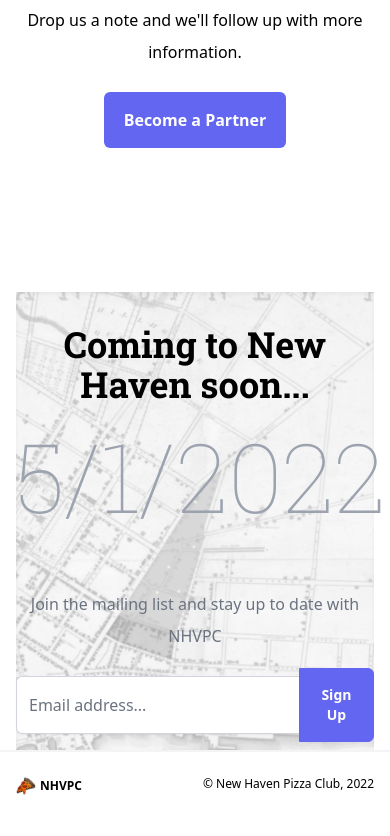
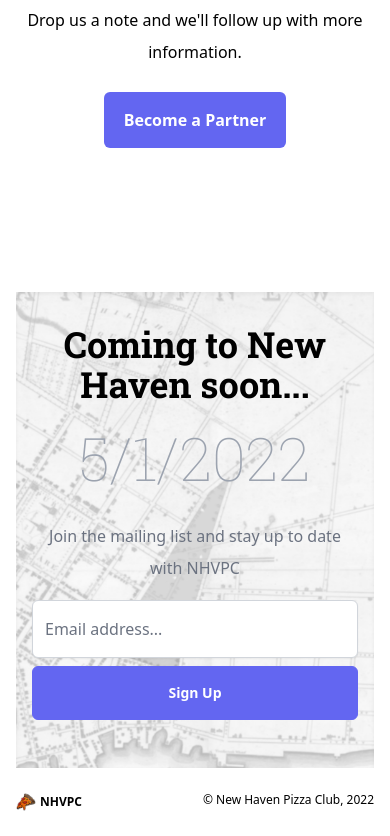
Before and after one commit to chambaz/nhvpc, a Next.js app: page / in a window 390 px wide. Shown: the part 6535-7371 px from the top of the page. Built offline with nearby package versions, Linux system fonts and the light colour scheme.

Commit message:
Responsive join panel

```diff
--- a/components/join.js
+++ b/components/join.js
@@ -2,32 +2,30 @@ const Join = () => {
   return (
     <div
       id="join"
-      className="shadow-inner py-2 lg:py-16 lg:pb-20 leading-loose bg-gray-100 text-gray-500 text-center bg-no-repeat bg-cover"
+      className="shadow-inner py-2 pb-12 lg:py-16 lg:pb-20 leading-loose bg-gray-100 text-gray-500 text-center bg-no-repeat bg-cover"
       style={{
         backgroundImage: 'url(/img/map.jpg)',
       }}>
-      <div className="max-w-4xl mx-auto">
+      <div className="max-w-4xl mx-auto px-4 lg:px-0">
         <h2 className="text-4xl font-bold font-serif my-6 text-black">
           Coming to New Haven soon...
         </h2>
-        <p className="text-8xl font-serif mb-5 bg-clip-text text-gray-400 font-light">
+        <p className="text-6xl lg:text-8xl font-serif mb-5 bg-clip-text text-gray-400 font-light">
           5/1/2022
         </p>
-        <h3 className="mt-16 mb-4">
+        <h3 className="mt-8 lg:mt-16 mb-4">
           Join the mailing list and stay up to date with NHVPC
         </h3>
-        <div className="flex flex-row justify-center items-center">
+        <div className="flex flex-col lg:flex-row justify-center items-center">
           <input
             type="text"
             name="first-name"
             id="first-name"
             autoComplete="given-name"
             placeholder="Email address..."
-            className="max-w-lg py-4 block w-full shadow-sm focus:ring-indigo-500 focus:border-indigo-500 sm:text-sm border-gray-300 border-r-0 rounded-md rounded-r-none"
+            className="max-w-lg py-4 block w-full shadow-sm focus:ring-indigo-500 focus:border-indigo-500 sm:text-sm border-gray-300 lg:border-r-0 rounded-md lg:rounded-r-none"
           />
-          <button
-            onClick={() => setModalOpen(false)}
-            className="text-sm block py-4 px-4 bg-indigo-500 border border-indigo-500 text-white rounded-md rounded-l-none font-bold transition-all hover:bg-indigo-400">
+          <button className="text-sm mt-2 lg:mt-0 w-full lg:w-auto block py-4 px-4 bg-indigo-500 border border-indigo-500 text-white rounded-md lg:rounded-l-none font-bold transition-all hover:bg-indigo-400">
             Sign Up
           </button>
         </div>
--- a/pages/index.js
+++ b/pages/index.js
@@ -31,7 +31,7 @@ export default function Home() {
         </div>
       </main>
 
-      <footer className="w-full py-6 px-4 border-t-2 border-gray-100 text-xs">
+      <footer className="w-full py-6 px-4 text-xs">
         <div className="flex max-w-6xl mx-auto">
           <p className="font-bold mr-auto flex items-center">
             <Image src="/img/logo.png" width="20" height="20" />
```
